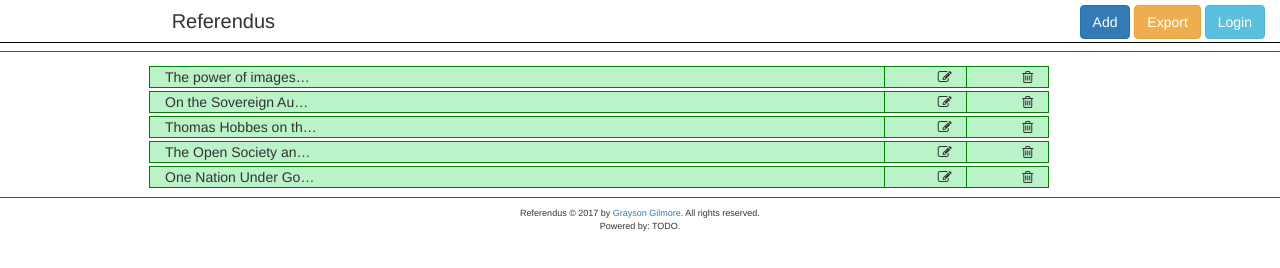
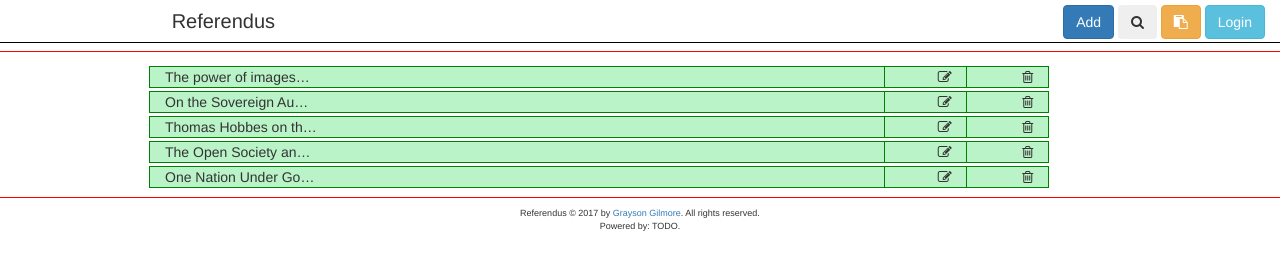
Before and after one commit to gilmoreg/referendus, a website: page public/index.html in a window 1280 px wide. Drawn offline with nearby package versions, Linux system fonts and the light colour scheme.

Commit message:
Add search button; restyle export button

```diff
--- a/public/index.html
+++ b/public/index.html
@@ -18,7 +18,8 @@
             </div>
             <div class="col-xs-8 right-header">
                 <button type="button" class="btn btn-primary">Add</button>
-                <button type="button" class="btn btn-warning">Export</button>
+                <button type="button" class="btn btn-secondary"><i class="fa fa-search" aria-hidden="true"></i></button>
+                <button type="button" class="btn btn-warning"><i class="fa fa-clipboard" aria-hidden="true"></i></button>
                 <button type="button" class="btn btn-info">Login</button>
             </div>
         </div>
```
